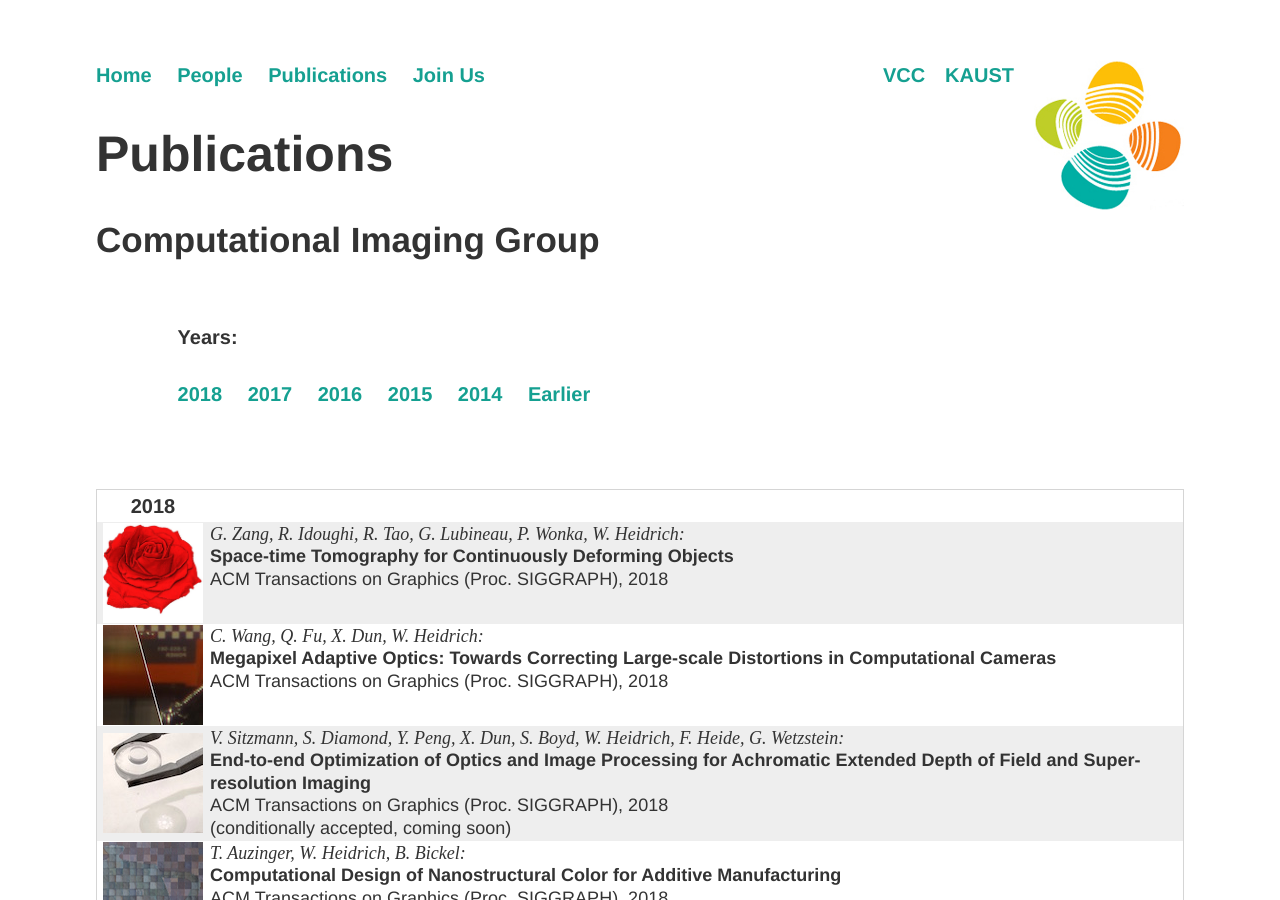
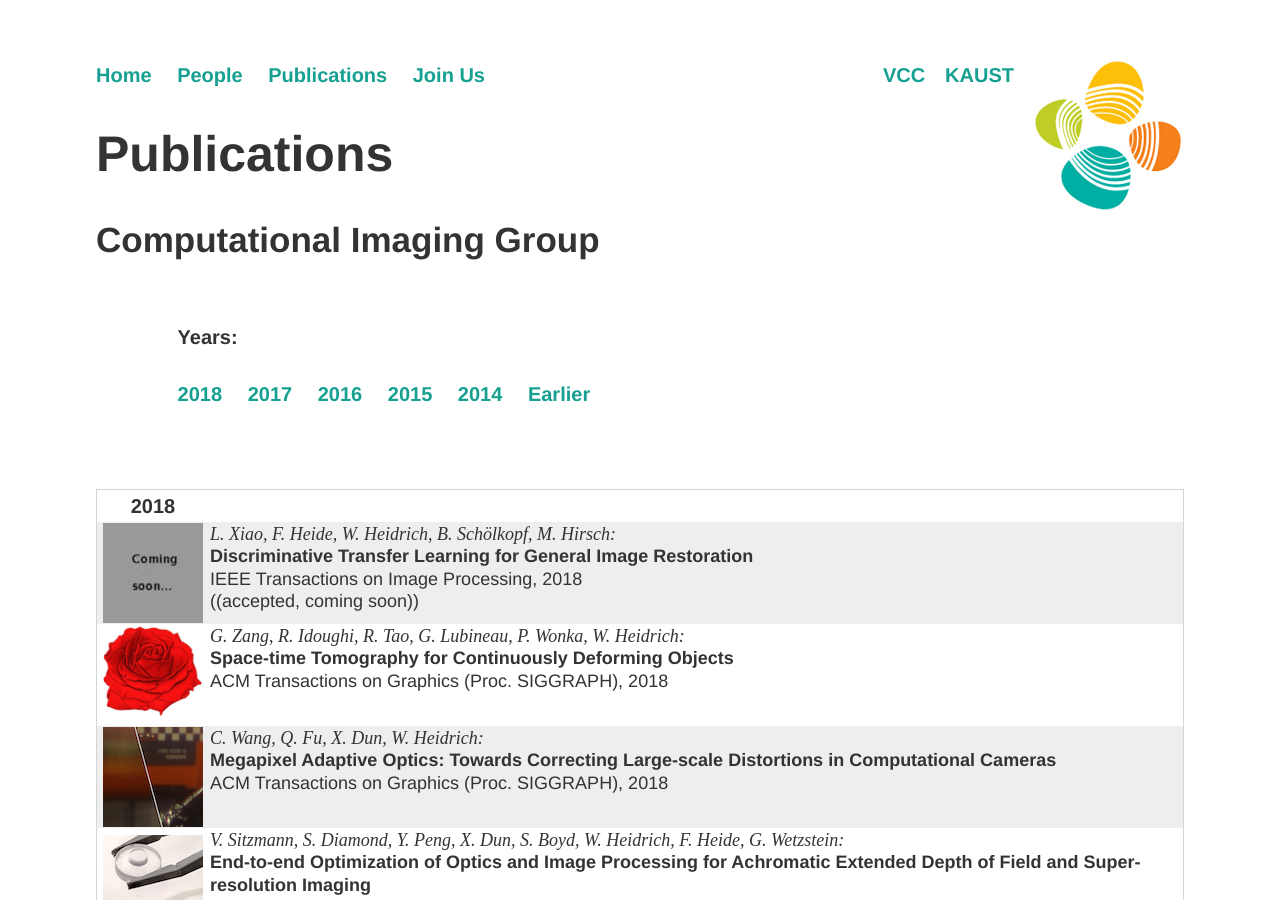
Before and after one commit to vccimaging/vccimaging.github.io, a Jekyll site: the page built from publications.html, in a window 1280 px wide and 900 px high. Built offline with Jekyll 4.4.1, drawn with Linux system fonts in a browser that asks for light colours.

Commit message:
Update publications.yaml

```diff
--- a/_data/publications.yaml
+++ b/_data/publications.yaml
@@ -1,4 +1,16 @@
 ---
+
+- id: Xiao2018TransferLearning
+  authors:
+    - L. Xiao
+    - F. Heide
+    - W. Heidrich
+    - B. Schölkopf
+    - M. Hirsch
+  title: Discriminative Transfer Learning for General Image Restoration
+  venue: IEEE Transactions on Image Processing
+  year: 2018
+  note: (accepted, coming soon)
 
 - id: Zang2018Space-time
   authors:
```
